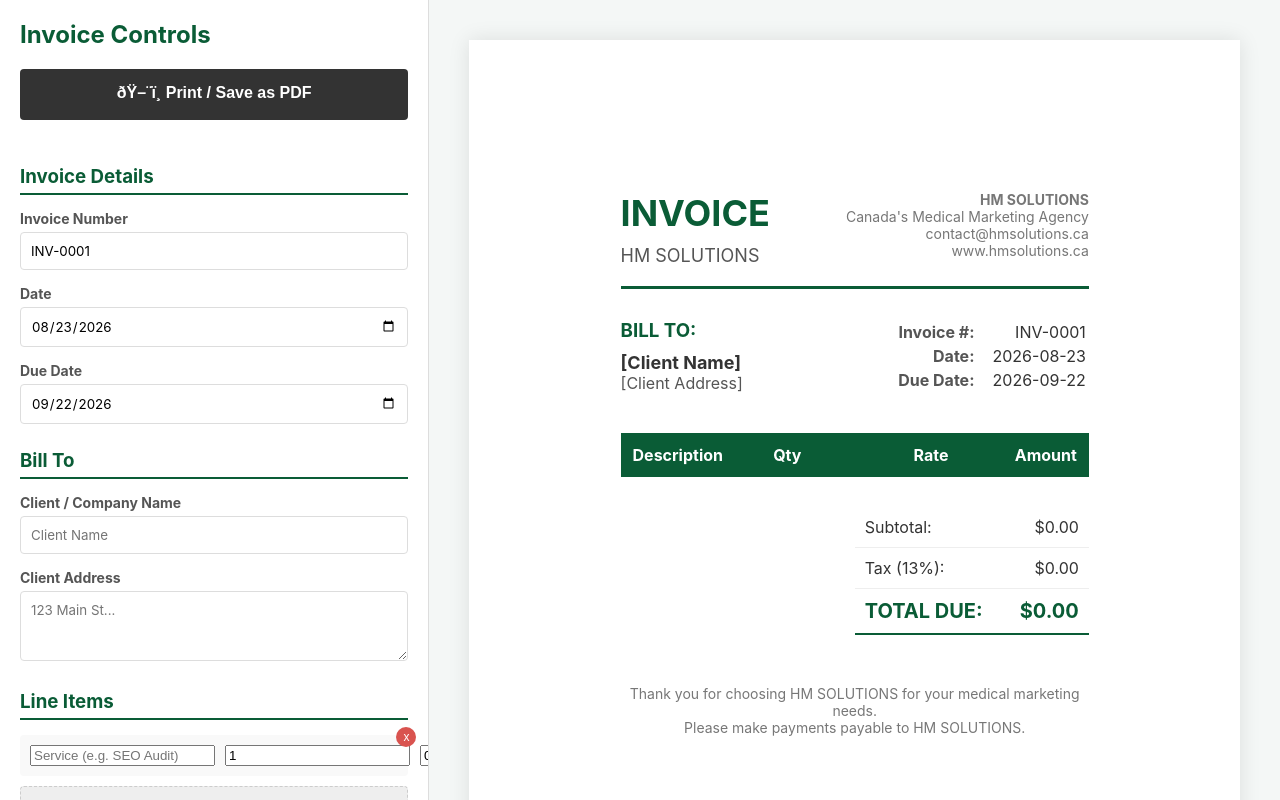
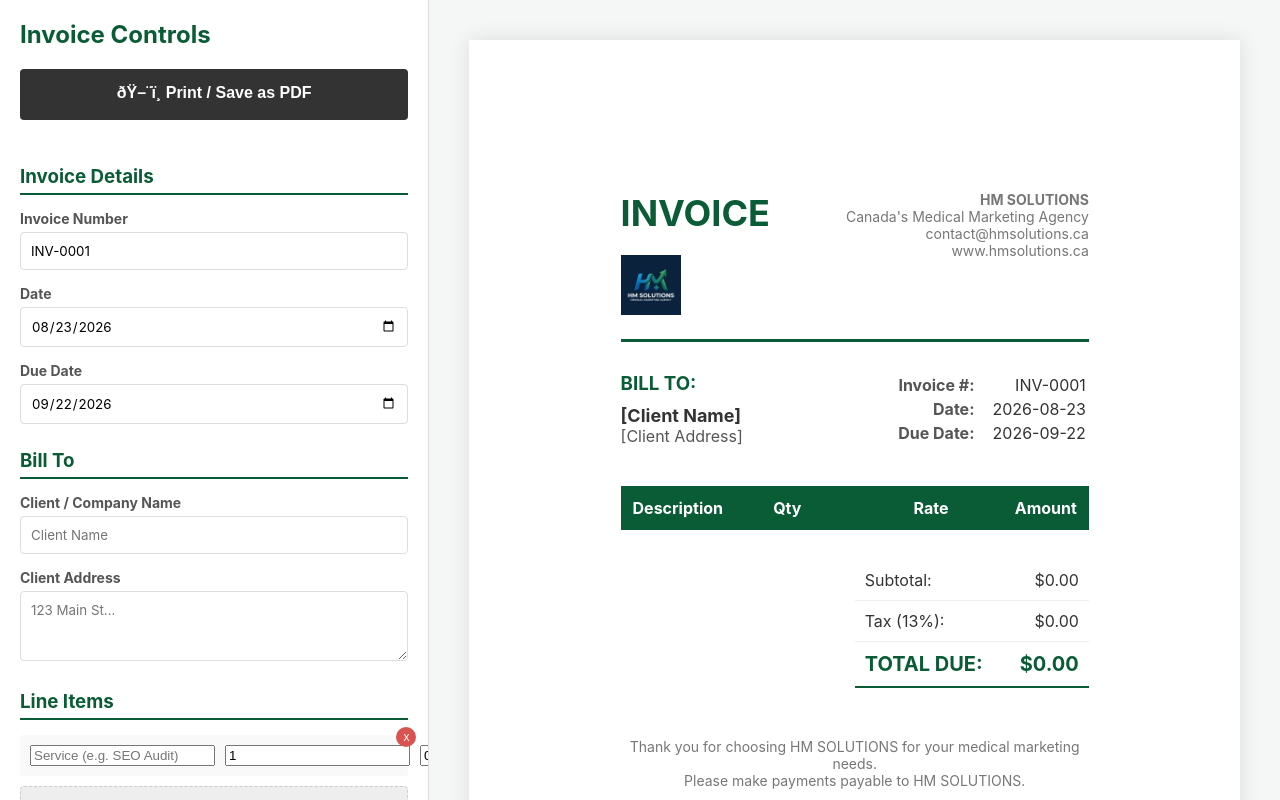
Before and after one commit to sohailarbi355813-cmyk/HM-SOLUTIONS, a website: page admin.html in a window 1280 px wide. Drawn offline with Linux system fonts and the light colour scheme.

Commit message:
Generate and integrate new HM Solutions logo

```diff
--- a/admin.html
+++ b/admin.html
@@ -354,7 +354,7 @@
                 <div class="invoice-header">
                     <div>
                         <h1>INVOICE</h1>
-                        <p style="margin:0; font-size:18px; color:#555;">HM SOLUTIONS</p>
+                        <img src="/images/logo.jpg" alt="HM Solutions Logo" style="height: 60px; margin-top: 10px;" />
                     </div>
                     <div class="company-details">
                         <strong>HM SOLUTIONS</strong><br>
```
Also changed, not shown: public/index.html (+1 -1 lines), public/images/logo.jpg (added).
